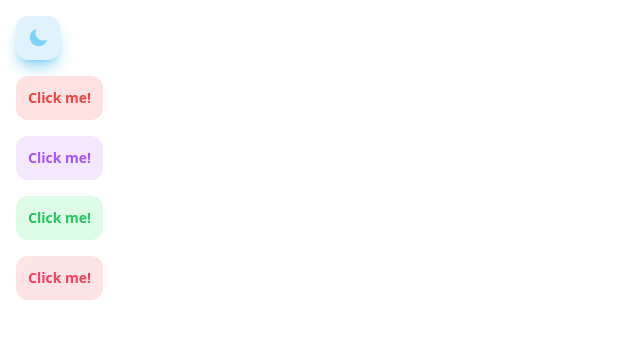
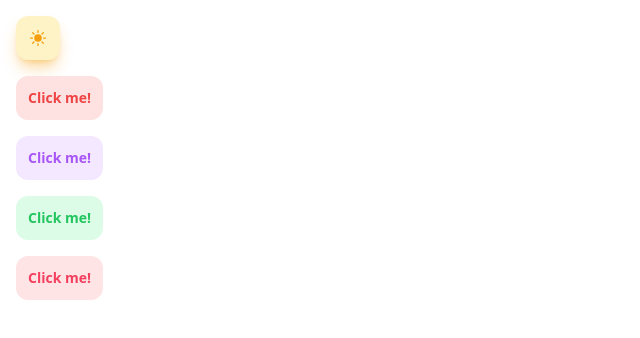
Before and after one commit to cakegod/Playground-repo, a Next.js app: page / in a window 1280 px wide. Shown: the top 338 px of the page, without its empty margins (0-640 px from the left). Built offline with nearby package versions, Linux system fonts and the light colour scheme.

Commit message:
Fix initial theme without local storage

```diff
--- a/components/ThemeButton.tsx
+++ b/components/ThemeButton.tsx
@@ -7,7 +7,7 @@ interface Props {
 }
 export default function ThemeToggle({ toggledIcon, untoggledIcon }: Props) {
 	const { theme, setTheme } = useTheme();
-	const [isToggled, setIsToggled] = useState(theme);
+	const [isToggled, setIsToggled] = useState(localStorage.theme || 'light');
 	const handleToggle = () => {
 		setTheme(theme === 'dark' ? 'light' : 'dark');
 		setIsToggled(isToggled === 'light' ? 'dark' : 'light');
--- a/pages/index.tsx
+++ b/pages/index.tsx
@@ -2,12 +2,10 @@ import type { NextPage } from 'next';
 import Head from 'next/head';
 import { useEffect, useState } from 'react';
 import Button from '../components/Button';
-import { useTheme } from 'next-themes';
 import { MoonIcon, SunIcon } from '@heroicons/react/24/solid';
 import ThemeButton from '../components/ThemeButton';
 const Home: NextPage = () => {
 	const [mounted, setMounted] = useState(false);
-	const { theme, setTheme } = useTheme();
 
 	// useEffect only runs on the client, so now we can safely show the UI
 	useEffect(() => {
```
